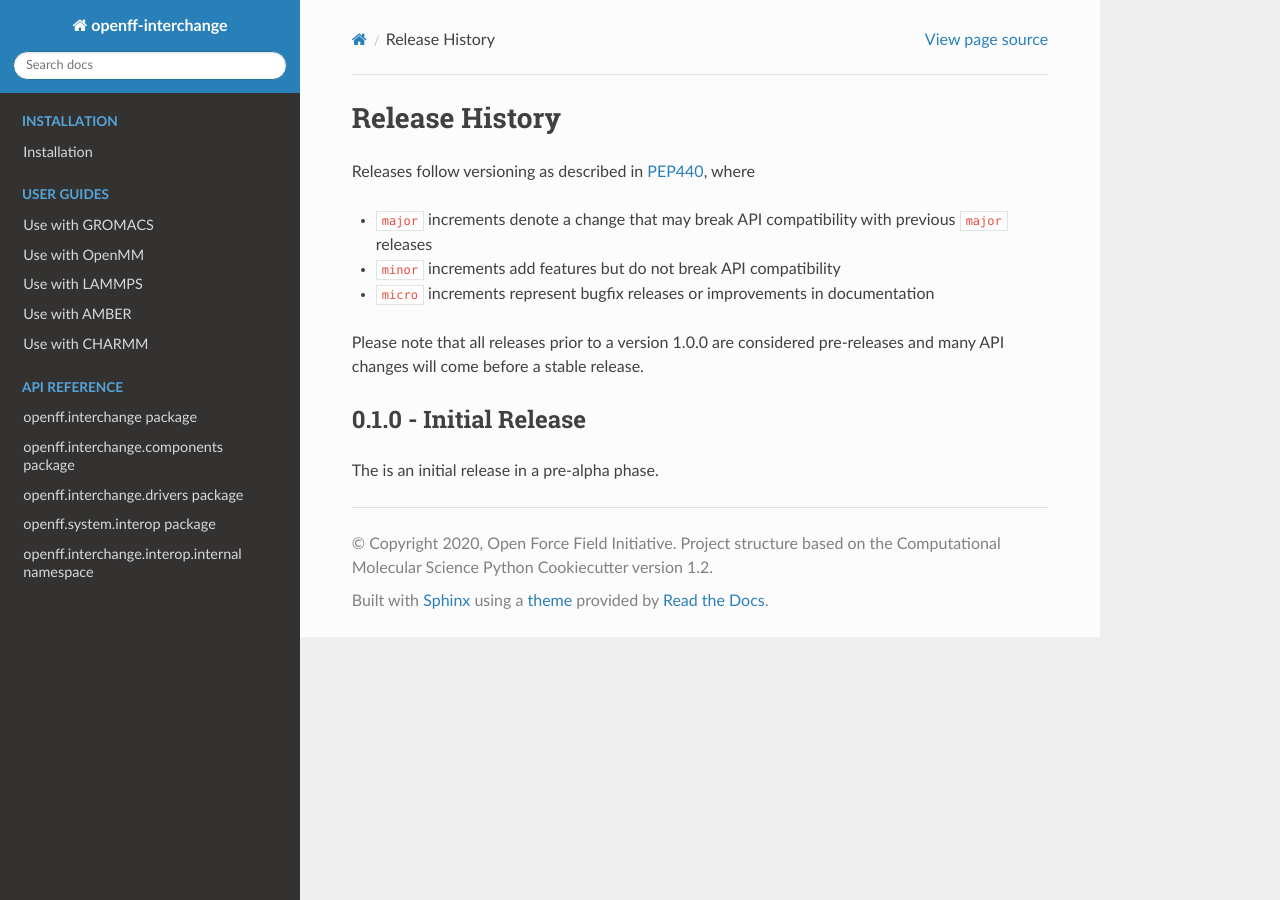
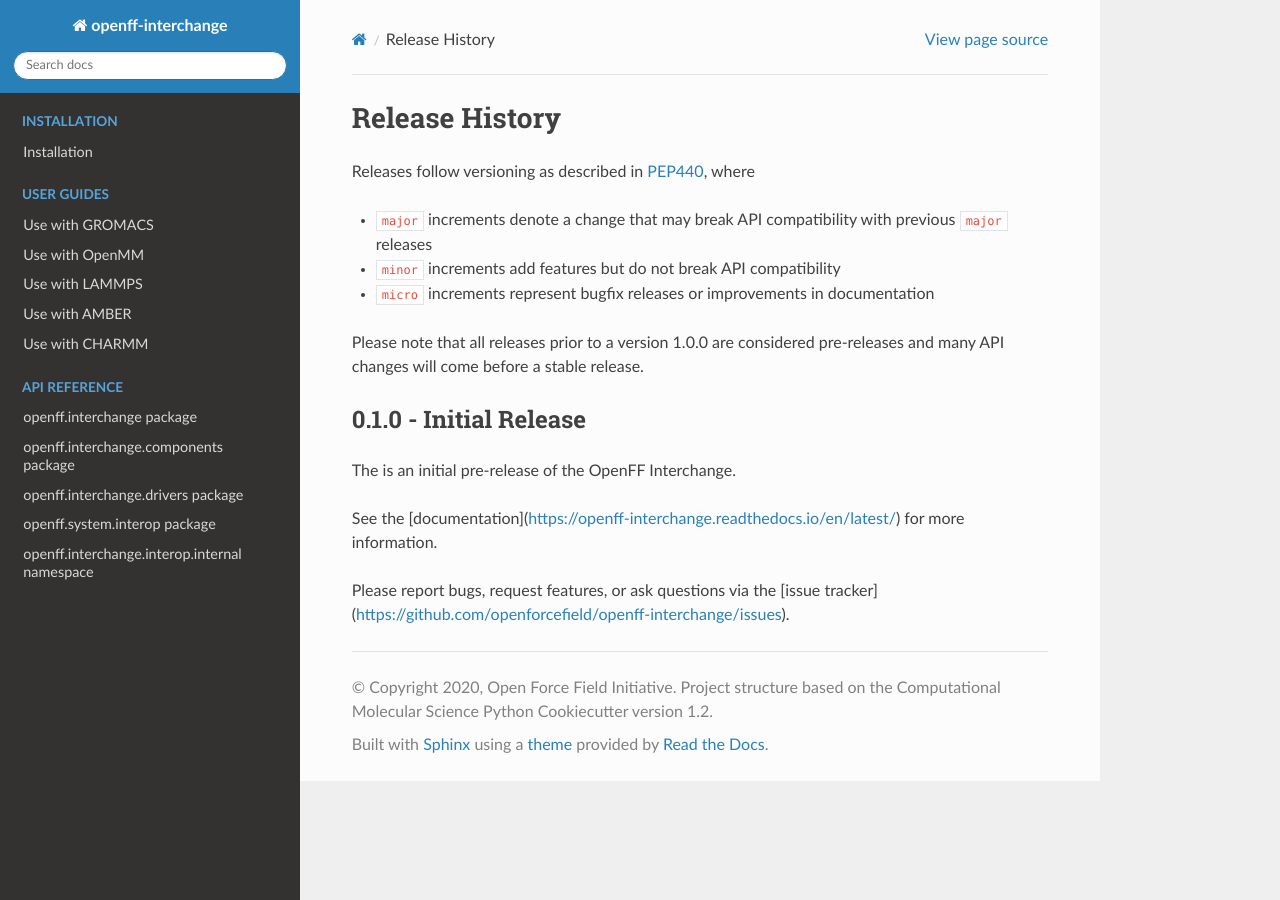
Before and after one commit to openforcefield/openff-interchange, a Sphinx documentation site: the page built from docs/releasehistory.rst, in a window 1280 px wide. Built offline with Sphinx 7.4.7 and the Read the Docs theme 2.0.0, drawn with Linux system fonts in a browser that asks for light colours; pages that are not in the unit, such as notebooks, are missing from menus.

Commit message:
DOC: Add minimal 0.1.0 release notes

```diff
--- a/docs/releasehistory.rst
+++ b/docs/releasehistory.rst
@@ -13,4 +13,8 @@ Please note that all releases prior to a version 1.0.0 are considered pre-releas
 0.1.0 - Initial Release
 -----------------------
 
-The is an initial release in a pre-alpha phase.
+The is an initial pre-release of the OpenFF Interchange.
+
+See the [documentation](https://openff-interchange.readthedocs.io/en/latest/) for more information.
+
+Please report bugs, request features, or ask questions via the [issue tracker](https://github.com/openforcefield/openff-interchange/issues).
```
